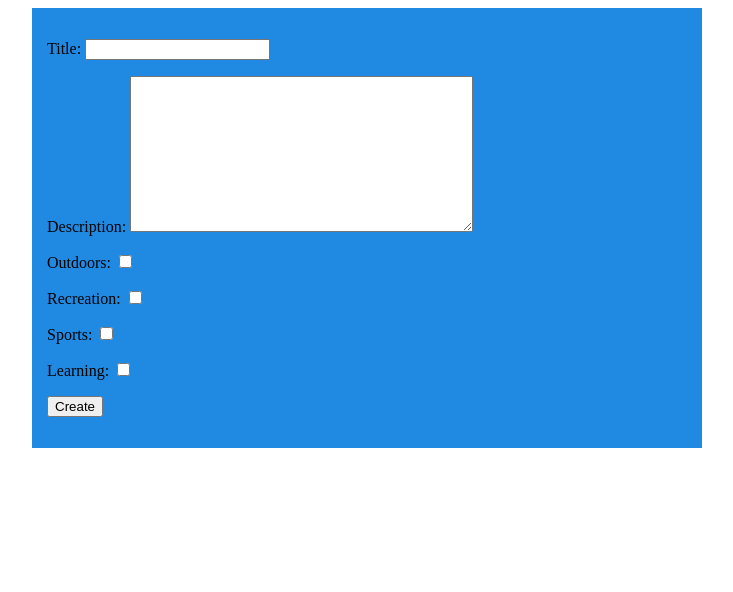
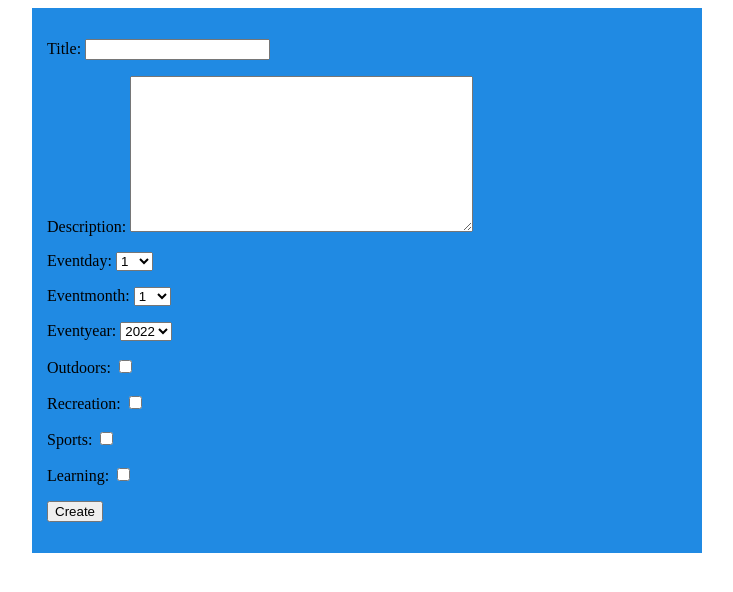
Before and after one commit to xlab-classes/cse442-spring2022-team-unemployed-bums, a Django app: page /listingcreation/ in a window 1280 px wide. Shown: the top 592 px of the page, without its empty margins (273-1006 px from the left). Run offline with Django 4.2, Linux system fonts and the light colour scheme.

Commit message:
#88 event date fields added to listing creation form

```diff
--- a/mysite/home/templates/listingcreationform.html
+++ b/mysite/home/templates/listingcreationform.html
@@ -13,4 +13,5 @@
         </form>
     </div>
 </div>
+
 </html>
--- a/mysite/listingcreation/forms.py
+++ b/mysite/listingcreation/forms.py
@@ -1,10 +1,15 @@
 from django import forms
 
-tagoptions = [('outdoors', "Outdoors"), ("recreation", "Recreation"), ("sports", "Sports"), ("learning", "Learning")]
+daychoices = [('1', '1'),('2', '2'),('3', '4'),('5', '6'),('7', '7'),('8', '8'),('9', '9'),('10', '10'),('11', '11'),('12', '12'),('13', '13'),('14', '14'),('15', '15'),('16', '16'),('17', '17'),('18', '18'),('19', '19'),('20', '20'),('21', '21'),('22', '22'),('23', '23'),('24', '24'),('25', '25'),('26', '26'),('27', '27'),('28', '28'),('29', '29'),('30', '30'),('31', '31')]
+monthchoices = [('1', '1'),('2', '2'),('3', '4'),('5', '6'),('7', '7'),('8', '8'),('9', '9'),('10', '10'),('11', '11'),('12', '12')]
+yearchoices = [('2022', '2022'),('2023', '2023'),('2024', '2024')]
 
 class CreateNewListing(forms.Form):
     title = forms.CharField(max_length=200, label="Title")
     description = forms.CharField(widget=forms.Textarea, label="Description")
+    eventday = forms.IntegerField(widget=forms.Select(choices=daychoices))
+    eventmonth = forms.IntegerField(widget=forms.Select(choices=monthchoices))
+    eventyear = forms.IntegerField(widget=forms.Select(choices=yearchoices))
     outdoors = forms.BooleanField(label="Outdoors", required=False)
     recreation = forms.BooleanField(label="Recreation", required=False)
     sports = forms.BooleanField(label="Sports", required=False)
--- a/mysite/listingcreation/models.py
+++ b/mysite/listingcreation/models.py
@@ -3,6 +3,9 @@ import uuid
 from django.utils import timezone
 
 search_tag_choices = ['Outdoors', 'sports', 'recreational', 'edjucational']
+daychoices = [('1', '1'),('2', '2'),('3', '4'),('5', '6'),('7', '7'),('8', '8'),('9', '9'),('10', '10'),('11', '11'),('12', '12'),('13', '13'),('14', '14'),('15', '15'),('16', '16'),('17', '17'),('18', '18'),('19', '19'),('20', '20'),('21', '21'),('22', '22'),('23', '23'),('24', '24'),('25', '25'),('26', '26'),('27', '27'),('28', '28'),('29', '29'),('30', '30'),('31', '31')]
+monthchoices = [('1', '1'),('2', '2'),('3', '4'),('5', '6'),('7', '7'),('8', '8'),('9', '9'),('10', '10'),('11', '11'),('12', '12')]
+yearchoices = [('2022', '2022'),('2023', '2023'),('2024', '2024')]
 
 class ListingCreationModel(models.Model):
     #id = models.UUIDField(primary_key=True, default=uuid.uuid4, editable=False)
@@ -10,6 +13,9 @@ class ListingCreationModel(models.Model):
     author = models.CharField(max_length=200, default="anonymous")
     created_on = models.DateTimeField(default=timezone.now)
     description = models.TextField()
+    eventday = models.IntegerField(default='1')
+    eventmonth = models.IntegerField(default='1')
+    eventyear = models.IntegerField(default='2022')
     outdoors = models.BooleanField()
     sports = models.BooleanField()
     recreation = models.BooleanField()
--- a/mysite/listingcreation/views.py
+++ b/mysite/listingcreation/views.py
@@ -17,7 +17,10 @@ def listingsubmission(request):
             sports = form.cleaned_data["sports"]
             recreation = form.cleaned_data["recreation"]
             learning = form.cleaned_data["learning"]
-            l = ListingCreationModel(title=title, author=author, description=description, outdoors=outdoors, sports=sports, recreation=recreation, learning=learning)
+            eventday = form.cleaned_data["eventday"]
+            eventmonth = form.cleaned_data["eventmonth"]
+            eventyear = form.cleaned_data["eventyear"]
+            l = ListingCreationModel(title=title, author=author, description=description, outdoors=outdoors, sports=sports, recreation=recreation, learning=learning, eventday=eventday, eventmonth=eventmonth, eventyear=eventyear)
             l.save()
 
 
```
Also changed, not shown: mysite/listingcreation/migrations/0009_listingcreationmodel_eventday_and_more.py (added), mysite/listingcreation/migrations/0010_alter_listingcreationmodel_eventday_and_more.py (added).
